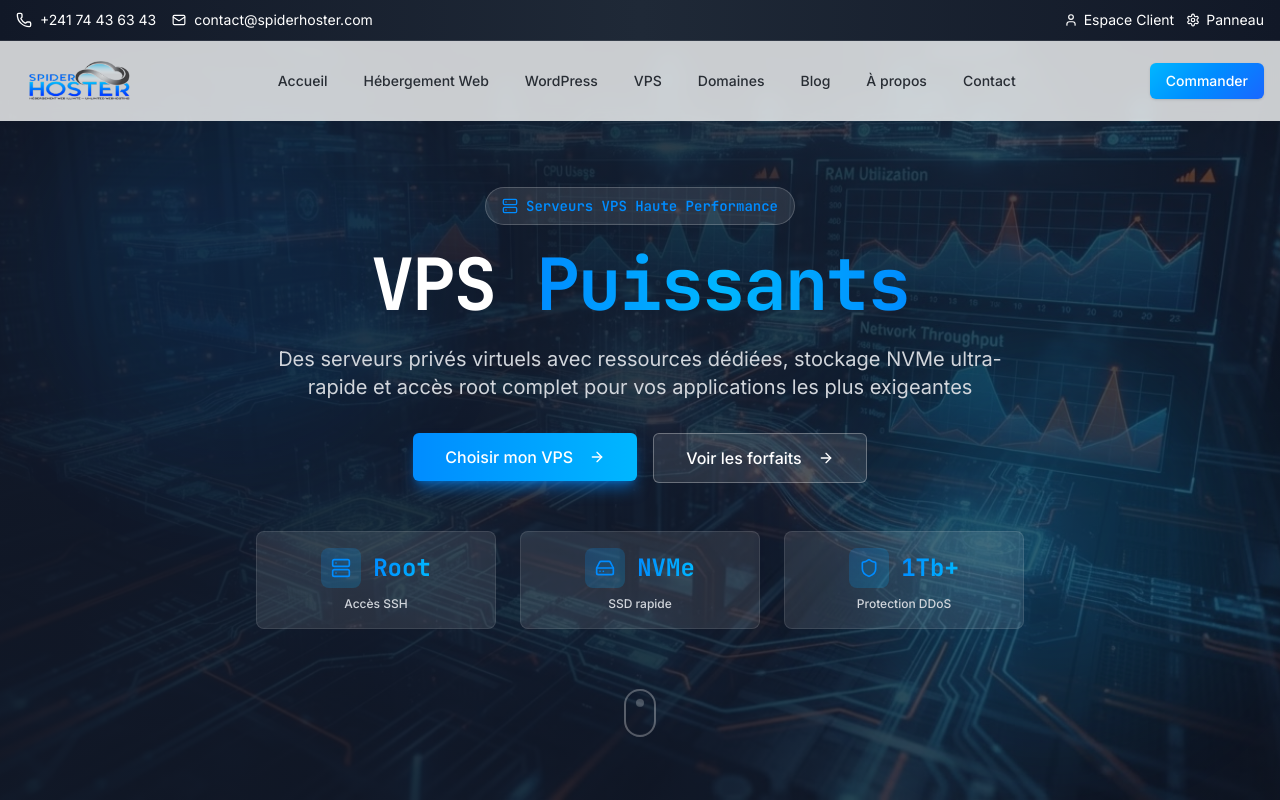
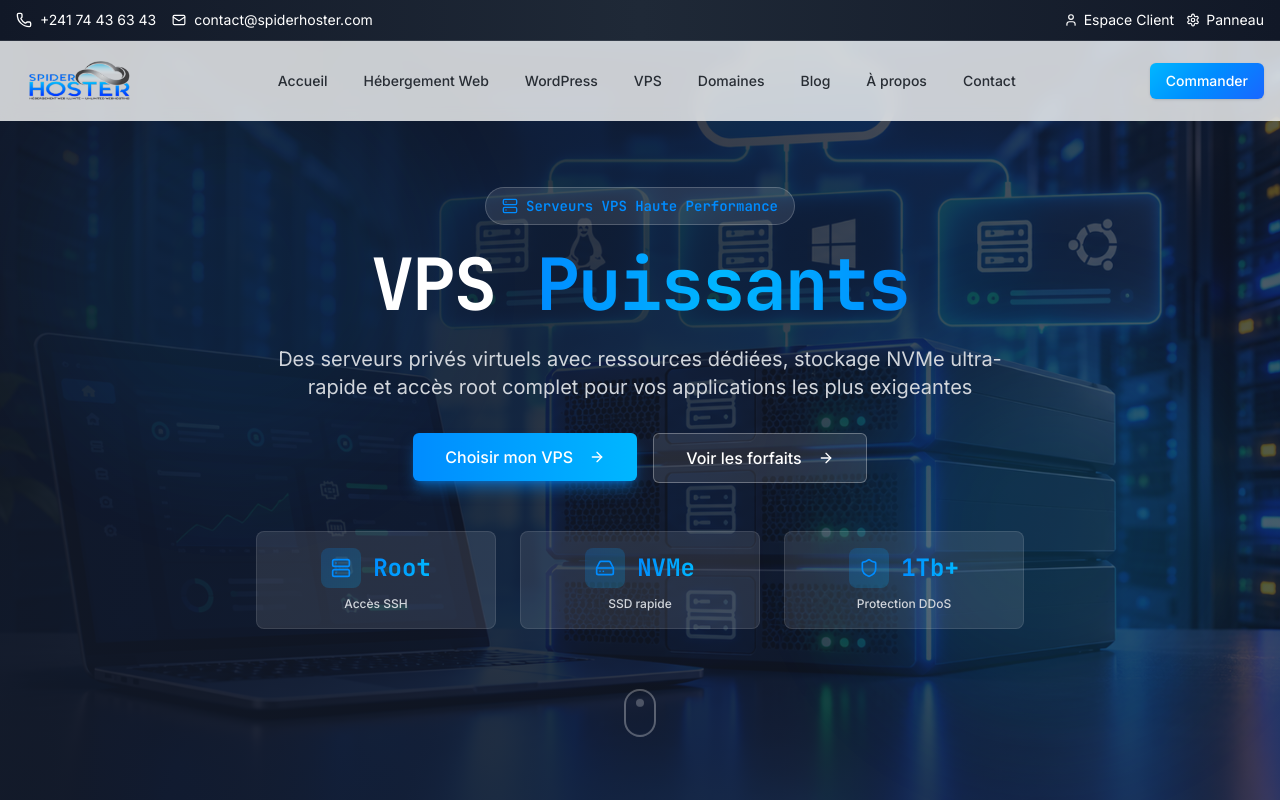
Before and after one commit to brice214/sg-6b163f7e-d25b-45da-95b7-a0681ea5011c-1791216779, a Next.js app: page /hebergement-vps in a window 1280 px wide. Shown: the top 800 px of the page. Built offline with nearby package versions, Linux system fonts and the light colour scheme.

Commit message:
style(pages): update hero background images

```diff
--- a/src/pages/hebergement-vps.tsx
+++ b/src/pages/hebergement-vps.tsx
@@ -166,8 +166,8 @@ export default function HebergementVPS() {
           titlePrefix="VPS"
           titleHighlight="Puissants"
           description="Des serveurs privés virtuels avec ressources dédiées, stockage NVMe ultra-rapide et accès root complet pour vos applications les plus exigeantes"
-          backgroundImage="/generated/vps-infrastructure.png"
-          imageAlt="Infrastructure VPS haute performance SPIDERHOSTER"
+          backgroundImage="/hebergement-vps-gabon.png"
+          imageAlt="Hébergement VPS au Gabon - SPIDERHOSTER"
           primaryCta={{
             label: "Choisir mon VPS",
             href: "https://spiderhoster.com/portail/index.php?rp=/store/hebergement-vps",
```
Also changed, not shown: public/hebergement-vps-gabon.png (added).
